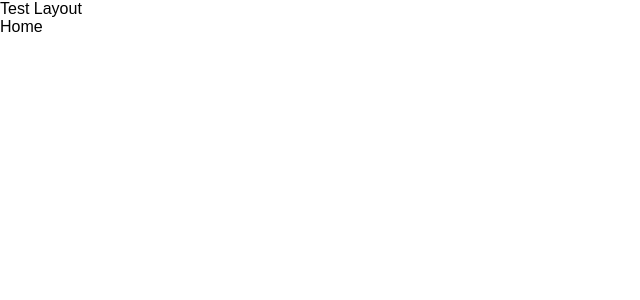
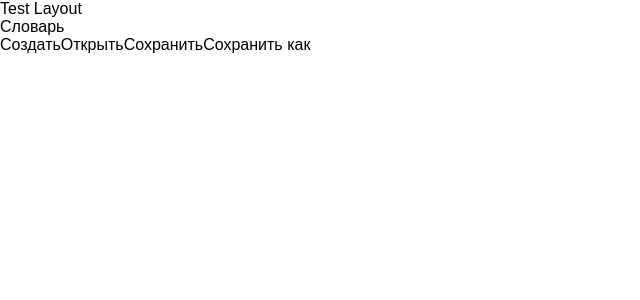
Before and after one commit to KLAN-DEVELOPER/KlanFrontSide, a Vue app: page /test in a window 1280 px wide. Shown: the top 300 px of the page, without its empty margins (0-640 px from the left). Built offline with nearby package versions, Linux system fonts and the light colour scheme.

Commit message:
Defined structure of dropdowns

```diff
--- /dev/null
+++ b/src/UI/dropdowns/DropDown/DropDown.vue
@@ -0,0 +1,25 @@
+<script setup lang="ts">
+import DropDownList from "../DropDownList/DropDownList.vue";
+
+interface ElementData {
+    text: string;
+    name: string;
+}
+
+interface ComponentData {
+    title: string;
+    list: ElementData[]
+}
+defineProps<ComponentData>()
+</script>
+
+
+<template>
+    <div>
+        <span>{{title}}</span>
+        <DropDownList :list="list"/>
+    </div>
+</template>
+
+
+<style module lang="scss"></style>
--- /dev/null
+++ b/src/UI/dropdowns/DropDownList/DropDownList.vue
@@ -0,0 +1,24 @@
+<script setup lang="ts">
+  interface ElementData {
+      text: string;
+      name: string;
+  }
+
+  interface  ComponentProps {
+      list: ElementData[]
+  }
+
+  defineProps<ComponentProps>()
+  defineEmits<{
+      onSelect: [name: string]
+  }>()
+</script>
+
+<template>
+  <div>
+    <span v-for="(el, index) in list" :key="index" @click="$emit('onSelect', el.name)">{{el.text}}</span>
+  </div>
+</template>
+
+
+<style module lang="scss"></style>
--- a/src/pages/HomePage.vue
+++ b/src/pages/HomePage.vue
@@ -1,8 +1,17 @@
-<script setup></script>
+<script setup lang="ts">
+import DropDown from "../UI/dropdowns/DropDown/DropDown.vue";
+
+const dropDownData = [
+    {text: 'Создать', name: 'create'},
+    {text: 'Открыть', name: 'open'},
+    {text: 'Сохранить', name: 'save'},
+    {text: 'Сохранить как', name: 'saveAs'},
+]
+
+</script>
 
 <template>
-  Home
+  <DropDown title="Словарь" :list="dropDownData"/>
 </template>
 
-
-<style scoped></style>
+<style module lang="scss"></style>
```
